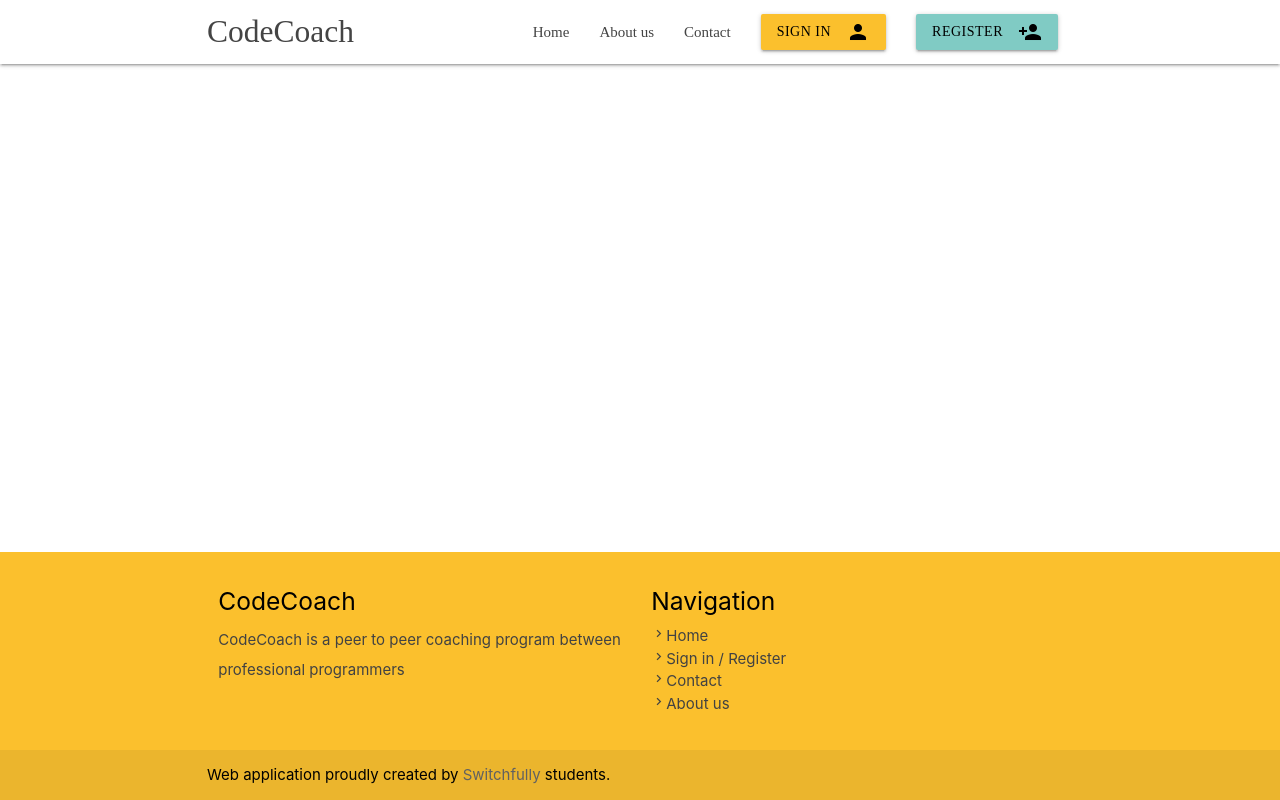
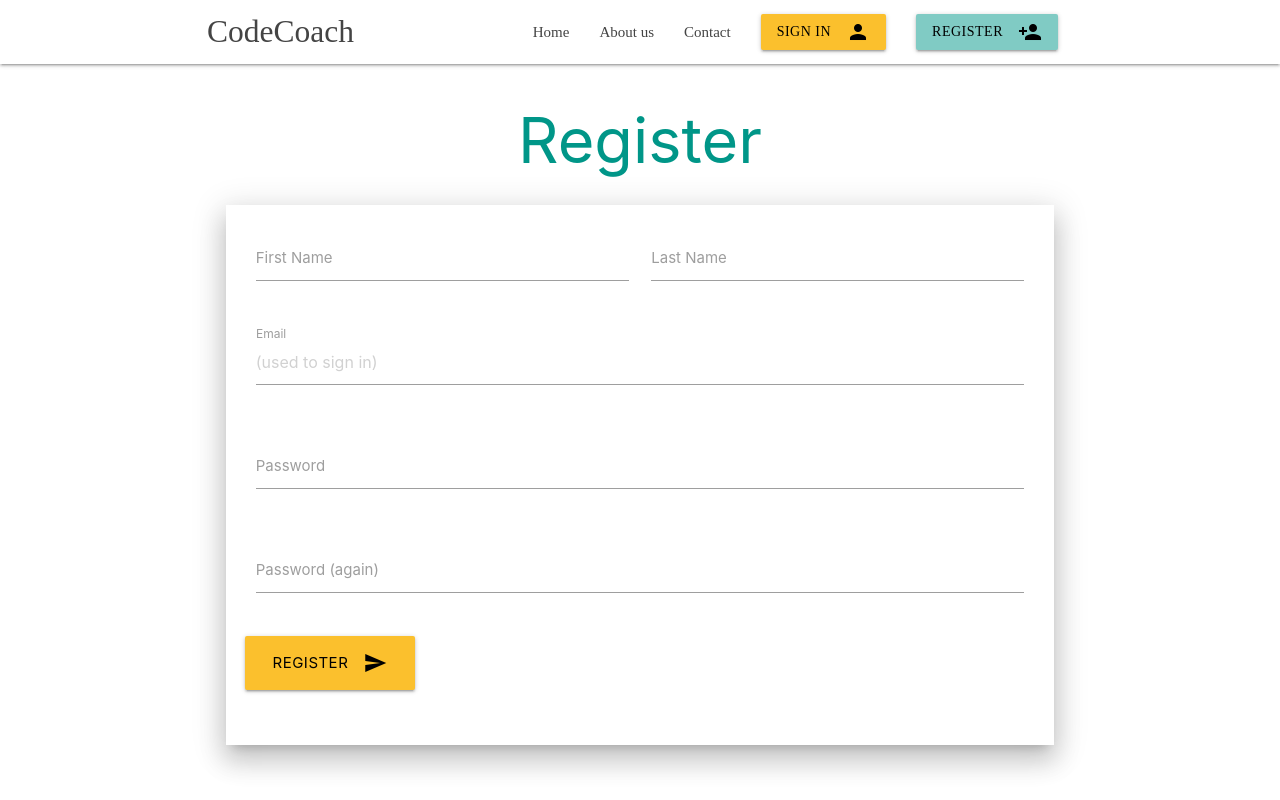
Before and after one commit to RafaelWill/marvel-codecoach-frontend, an Angular app: page /users/register in a window 1280 px wide. Before the commit this address led to /. Shown: the top 800 px of the page. Built offline with nearby package versions, Linux system fonts and the light colour scheme.

Commit message:
story 1 minimal team agreement | doing : register user

```diff
--- a/src/app/app-routing.module.ts
+++ b/src/app/app-routing.module.ts
@@ -1,7 +1,8 @@
 import { NgModule } from '@angular/core';
 import { RouterModule, Routes } from '@angular/router';
+import {RegisterUserComponent} from './user/register-user/register-user.component';
 
-const routes: Routes = [];
+const routes: Routes = [{path: 'users/register', component: RegisterUserComponent}];
 
 @NgModule({
   imports: [RouterModule.forRoot(routes)],
--- a/src/app/layout/footer/footer.component.html
+++ b/src/app/layout/footer/footer.component.html
@@ -1,4 +1,4 @@
-<footer class="page-footer yellow darken-2 fixed-bottom">
+<footer class="page-footer yellow darken-2 mt-auto">
   <div class="container">
     <div class="row">
       <div class="col l6 s12">
--- /dev/null
+++ b/src/app/shared/model/person.ts
@@ -0,0 +1,6 @@
+export interface Person {
+  id: string;
+  email: string;
+  firstname: string;
+  lastname: string;
+}
--- /dev/null
+++ b/src/app/shared/service/person.service.ts
@@ -0,0 +1,21 @@
+import { Injectable } from '@angular/core';
+import {HttpClient} from '@angular/common/http';
+import {environment} from '../../../environments/environment';
+import {Observable} from 'rxjs';
+import {Person} from '../model/person';
+
+@Injectable({
+  providedIn: 'root'
+})
+export class PersonService {
+
+  private readonly _url: string;
+
+  constructor(private _http: HttpClient) {
+    this._url = `${environment.backendUrl}/users`;
+  }
+
+  save(person: FormData): Observable<Person>{
+    return this._http.post<Person>(this._url, person);
+  }
+}
--- /dev/null
+++ b/src/app/user/register-user/register-user.component.html
@@ -0,0 +1,47 @@
+<div class="container">
+  <div class="row">
+    <div class="col s12 m12">
+      <h1 class="center teal-text lighten-3">Register</h1>
+      <div class="content-container-with-padding z-depth-4">
+        <div class="row">
+          <form class="col s12" [formGroup]="registrationForm" (ngSubmit)="submit()">
+            <div class="row">
+              <div class="input-field col s6">
+                <input id="first_name" type="text" class="validate" formControlName="firstname">
+                <label for="first_name">First Name</label>
+              </div>
+              <div class="input-field col s6">
+                <input id="last_name" type="text" class="validate" formControlName="lastname">
+                <label for="last_name">Last Name</label>
+              </div>
+            </div>
+            <div class="row">
+              <div class="input-field col s12">
+                <input id="email" placeholder="(used to sign in)" type="email" class="validate" formControlName="email">
+                <label for="email">Email</label>
+              </div>
+            </div>
+            <div class="row">
+              <div class="input-field col s12">
+                <input id="password" type="password" class="validate" minlength="8" formControlName="password">
+                <label for="password">Password</label>
+              </div>
+            </div>
+            <div class="row">
+              <div class="input-field col s12">
+                <input id="passwordVerification" type="password" class="validate" minlength="8" formControlName="confirmPassword">
+                <label for="passwordVerification">Password (again)</label>
+              </div>
+            </div>
+            <div class="row right-align">
+              <button class="waves-effect waves-light yellow darken-2 btn-large black-text" type="submit">
+                Register
+                <i class="material-icons right">send</i>
+              </button>
+            </div>
+          </form>
+        </div>
+      </div>
+    </div>
+  </div>
+</div>
--- /dev/null
+++ b/src/app/user/register-user/register-user.component.ts
@@ -0,0 +1,40 @@
+import { Component, OnInit } from '@angular/core';
+import {PersonService} from '../../shared/service/person.service';
+import {FormBuilder, FormGroup} from '@angular/forms';
+
+@Component({
+  selector: 'app-register-user',
+  templateUrl: './register-user.component.html',
+  styleUrls: ['./register-user.component.css']
+})
+export class RegisterUserComponent implements OnInit {
+
+  private readonly _registrationForm = this._formBuilder.group({
+    firstname: '',
+    lastname: '',
+    email: '',
+    password: '',
+    confirmPassword: ''
+  });
+
+  constructor(private _personService: PersonService,
+              private _formBuilder: FormBuilder) { }
+
+  ngOnInit(): void {
+    this._registrationForm.reset();
+  }
+
+  addPerson(): void{
+    this._personService
+      .save(this._registrationForm.value)
+      .subscribe(() => this._registrationForm.reset());
+  }
+
+  get registrationForm(): FormGroup {
+    return this._registrationForm;
+  }
+
+  submit(): void {
+    this.addPerson();
+  }
+}
--- a/src/environments/environment.ts
+++ b/src/environments/environment.ts
@@ -3,7 +3,8 @@
 // The list of file replacements can be found in `angular.json`.
 
 export const environment = {
-  production: false
+  production: false,
+  backendUrl: 'http://localhost:8080'
 };
 
 /*
--- a/tslint.json
+++ b/tslint.json
@@ -108,7 +108,8 @@
       "options": [
         "ban-keywords",
         "check-format",
-        "allow-pascal-case"
+        "allow-pascal-case",
+        "allow-leading-underscore"
       ]
     },
     "whitespace": {
```
Also changed, not shown: src/app/app.module.ts (+9 -2 lines), src/app/user/register-user/register-user.component.css (added), 2 other files (tests, documents, lock files or other folders).
